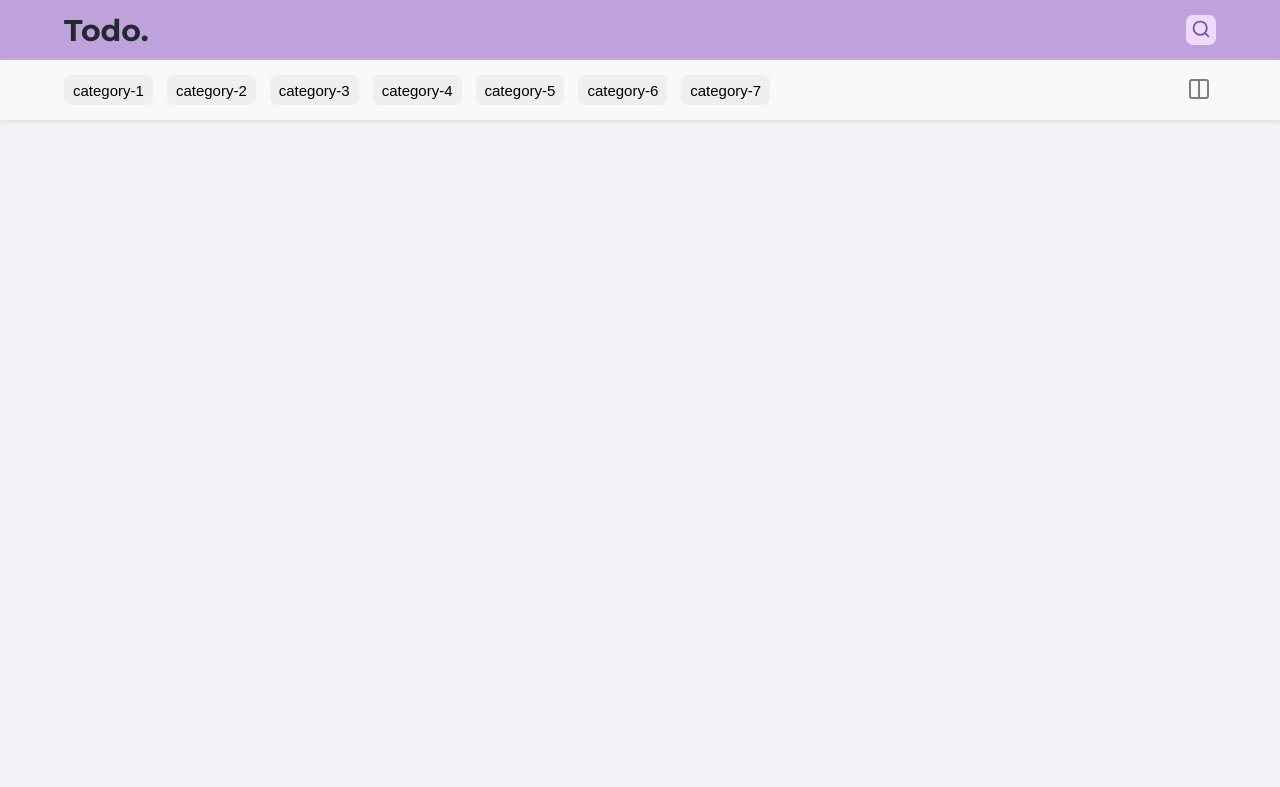
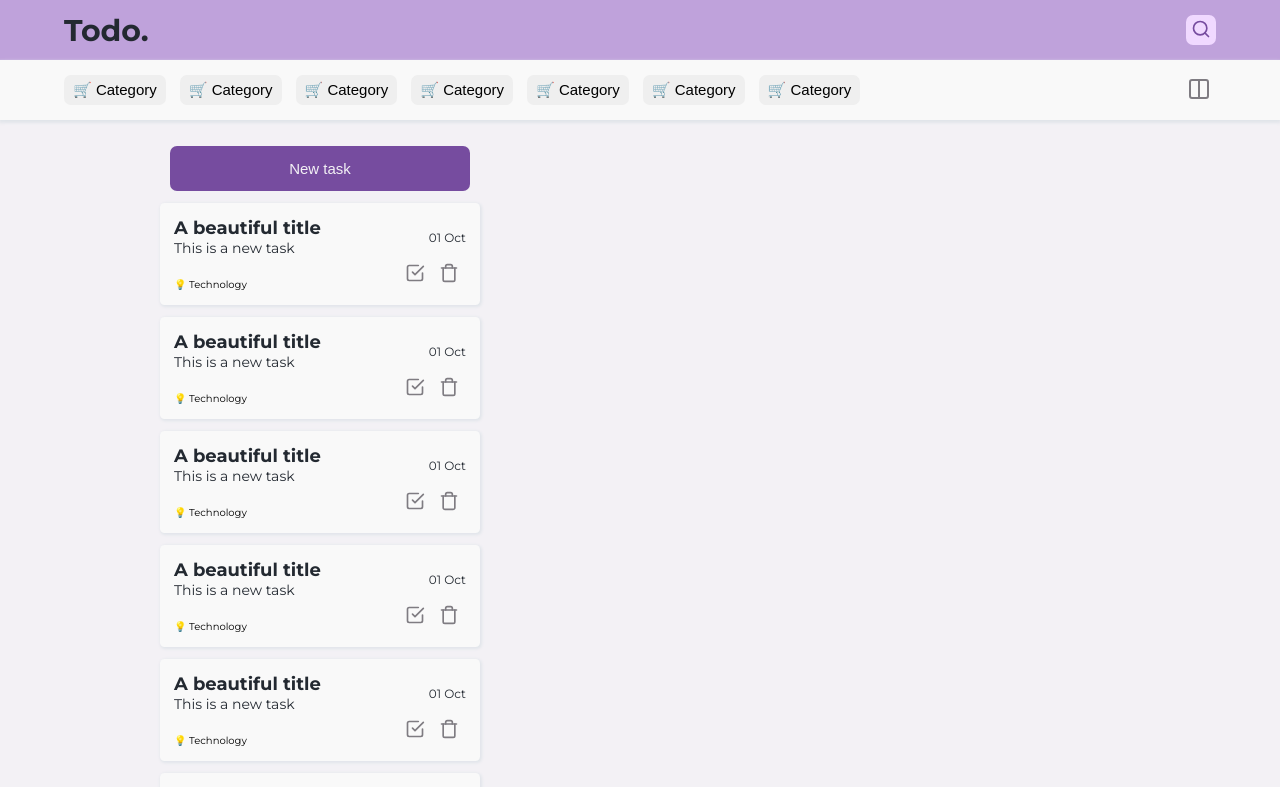
Before and after one commit to mxrold/kirapp, a React app: page / in a window 1280 px wide. Shown: the top 787 px of the page. Built offline with nearby package versions, Linux system fonts and the light colour scheme.

Commit message:
:art: Component Tasks. Global styles changed

```diff
--- a/src/App.js
+++ b/src/App.js
@@ -1,11 +1,13 @@
 import { GlobalStyles } from "./styles/GlobalStyles"
 import { Header } from "./components/Header"
 import { SubHeader } from "./components/SubHeader"
+import { Tasks } from "./components/Tasks"
 
 export const App = () => (
   <>
     <GlobalStyles />
     <Header />
     <SubHeader />
+    <Tasks />
   </>
 )
--- a/src/components/Button/index.jsx
+++ b/src/components/Button/index.jsx
@@ -1,10 +1,14 @@
 import { Btn } from './styles'
 
-export const Button = ({ name, width, height }) => {
-  console.log('desde button', height)
-
+export const Button = ({ name, width, height, marginR, bgColor, textColor }) => {
   return (
-    <Btn width={width && width} height={height && height} >
+    <Btn
+      width={width && width}
+      height={height && height}
+      marginR={marginR && marginR}
+      bgColor={bgColor && bgColor}
+      textColor={textColor && textColor}
+    >
       {name}
     </Btn>
   )
--- a/src/components/Button/styles.js
+++ b/src/components/Button/styles.js
@@ -4,13 +4,21 @@ export const Btn = styled.button`
   min-width: max-content;
   ${props => props.width && css`
     width: ${props.width};
-  `}
+  `};
   ${props => props.height && css`
     height: ${props.height};
-  `}
-  margin-right: 14px;
+  `};
+  ${props => props.marginR && css`
+    margin-right: ${props.marginR};
+  `};
   padding: 3px 9px;
   font-size: 1.5rem;
   font-weight: 500;
+  ${props => props.bgColor && css`
+    background-color: ${props.bgColor};
+  `};
+  ${props => props.textColor && css`
+    color: ${props.textColor};
+  `};
   border-radius: 7px;
 `
--- a/src/components/ListOfCategories/index.jsx
+++ b/src/components/ListOfCategories/index.jsx
@@ -5,31 +5,31 @@ export const ListOfCategories = () => {
   const categories = [
     {
       id: 1,
-      name: 'category-1'
+      name: '🛒 Category'
     },
     {
       id: 2,
-      name: 'category-2'
+      name: '🛒 Category'
     },
     {
       id: 3,
-      name: 'category-3'
+      name: '🛒 Category'
     },
     {
       id: 4,
-      name: 'category-4'
+      name: '🛒 Category'
     },
     {
       id: 5,
-      name: 'category-5'
+      name: '🛒 Category'
     },
     {
       id: 6,
-      name: 'category-6'
+      name: '🛒 Category'
     },
     {
       id: 7,
-      name: 'category-7'
+      name: '🛒 Category'
     }
   ]
 
@@ -41,6 +41,7 @@ export const ListOfCategories = () => {
             key={item.id}
             {...item}
             height='30px'
+            marginR='14px'
           />
         ))
       }
--- /dev/null
+++ b/src/components/Tasks/index.jsx
@@ -0,0 +1,123 @@
+import { Button } from '../Button'
+import {
+  Main,
+  Section,
+  List,
+  Card,
+  DivTop,
+  Title,
+  Description,
+  ContainerDate,
+  Date,
+  Category,
+  Actions,
+  BtnAction,
+  DivBottom
+} from './styles'
+import { Colors } from '../../styles/Colors'
+import { FiCheckSquare, FiTrash } from 'react-icons/fi'
+
+export const Tasks = () => {
+  const tasks = [
+    {
+      id: 1,
+      title: 'A beautiful title',
+      description: 'This is a new task',
+      date: '01 Oct',
+      category: '💡 Technology',
+    },
+    {
+      id: 2,
+      title: 'A beautiful title',
+      description: 'This is a new task',
+      date: '01 Oct',
+      category: '💡 Technology',
+    },
+    {
+      id: 3,
+      title: 'A beautiful title',
+      description: 'This is a new task',
+      date: '01 Oct',
+      category: '💡 Technology',
+    },
+    {
+      id: 4,
+      title: 'A beautiful title',
+      description: 'This is a new task',
+      date: '01 Oct',
+      category: '💡 Technology',
+    },
+    {
+      id: 5,
+      title: 'A beautiful title',
+      description: 'This is a new task',
+      date: '01 Oct',
+      category: '💡 Technology',
+    },
+    {
+      id: 6,
+      title: 'A beautiful title',
+      description: 'This is a new task',
+      date: '01 Oct',
+      category: '💡 Technology',
+    },
+    {
+      id: 7,
+      title: 'A beautiful title',
+      description: 'This is a new task',
+      date: '01 Oct',
+      category: '💡 Technology',
+    },
+    {
+      id: 8,
+      title: 'A beautiful title',
+      description: 'This is a new task',
+      date: '01 Oct',
+      category: '💡 Technology',
+    }
+  ]
+
+  return (
+    <Main>
+      <Section>
+        <List>
+          <Button
+            name='New task'
+            width='width: 50%; min-width: 300px; max-width: 520px'
+            height='45px'
+            bgColor={Colors.darkPurple}
+            textColor={Colors.lightGray}
+          />
+          {
+            tasks.map(item => (
+              <Card key={item.id}>
+                <DivTop>
+                  <div>
+                    <Title>{item.title}</Title>
+                    <Description>{item.description}</Description>
+                  </div>
+                  <ContainerDate>
+                    <Date>{item.date}</Date>
+                  </ContainerDate>
+                </DivTop>
+                <DivBottom>
+                  <div>
+                    <Category>{item.category}</Category>
+                  </div>
+                  <Actions>
+                    <BtnAction hover='#4ECCA3'>
+                      <FiCheckSquare size='20px'/>
+                    </BtnAction>
+                    <BtnAction hover='#F8485E'>
+                      <FiTrash size='20px'/>
+                    </BtnAction>
+                  </Actions>
+                </DivBottom>
+              </Card>
+            ))
+          }
+        </List>
+      </Section>
+    </Main>
+  )
+}
--- /dev/null
+++ b/src/components/Tasks/styles.js
@@ -0,0 +1,103 @@
+import styled, { css } from 'styled-components'
+import { Colors } from '../../styles/Colors'
+
+export const Main = styled.main`
+  width: 100%;
+  height: calc(100vh - 120px);
+`
+
+export const Section = styled.section`
+  width: 90%;
+  height: 100%;
+  margin: 0 auto;
+  @media (min-width: 780px) {
+    width: 50%;
+    height: calc(100vh - 120px);
+    margin: 0;
+  };
+  padding: 26px 0;
+`
+
+export const List = styled.div`
+  display: grid;
+  place-items: center;
+  width: 100%;
+  height: 100%;
+  min-height: max-content;
+  @media (min-width: 780px) {
+    overflow-y: auto;
+  };
+`
+
+export const Card = styled.article`
+  width: 100%;
+  min-width: 300px;
+  max-width: 520px;
+  @media (min-width: 780px) {
+    width: 50%;
+  };
+  height: max-content;
+  margin-top: 12px;
+  padding: 14px;
+  background-color: ${Colors.white};
+  box-shadow: 1px 1px 3px 1px ${Colors.shadow};
+  border-radius: 4.5px;
+`
+
+export const DivTop = styled.div`
+  display: flex;
+  justify-content: space-between;
+  height: max-content;
+`
+
+export const Title = styled.h3`
+  font-size: 1.8rem;
+  color: ${Colors.darkGray};
+`
+
+export const Description = styled.p`
+  font-size: 1.4rem;
+  color: ${Colors.darkGray};
+`
+
+export const ContainerDate = styled.div`
+  align-self: center;
+`
+
+export const Date = styled.span`
+  font-size: 1.2rem;
+  color: ${Colors.darkGray};
+`
+
+export const DivBottom = styled.div`
+  display: flex;
+  justify-content: space-between;
+  align-items: flex-end;
+  height: max-content;
+`
+
+export const Category = styled.p`
+  display: inherit;
+  align-self: center;
+`
+
+export const Actions = styled.div`
+
+`
+
+export const BtnAction = styled.button`
+  width: 34px;
+  height: 34px;
+  background-color: transparent;
+  border-radius: 7px;
+  color: ${Colors.mediumGray};
+  ${props => props.hover && css`
+    &:hover {
+      color: ${props.hover};
+    }
+  `};
+  &:hover {
+    background-color: ${Colors.lightGray};
+    border: 1px solid rgba(0, 0, 0, .1);
+  }
+`
--- a/src/styles/GlobalStyles.js
+++ b/src/styles/GlobalStyles.js
@@ -22,4 +22,14 @@ export const GlobalStyles = createGlobalStyle`
     outline: none;
     cursor: pointer;
   }
+
+  #app {
+    width: 100vw;
+    height: 100%;
+  }
+
+  @media screen and (min-width: 1024px) {
+    height: 100vh;
+    overflow: hidden;
+  }
 `
```
